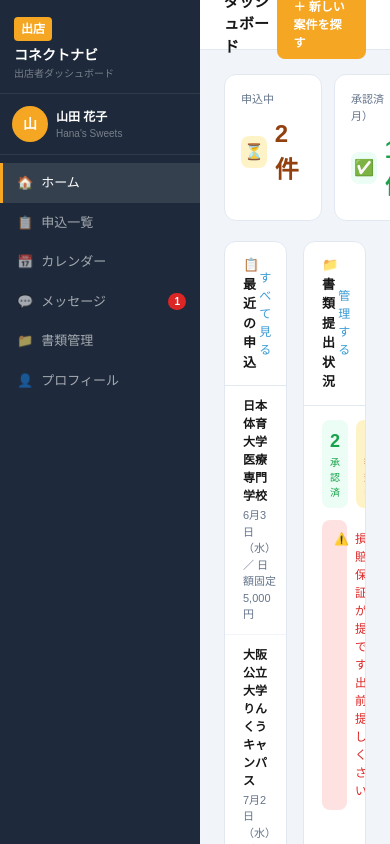
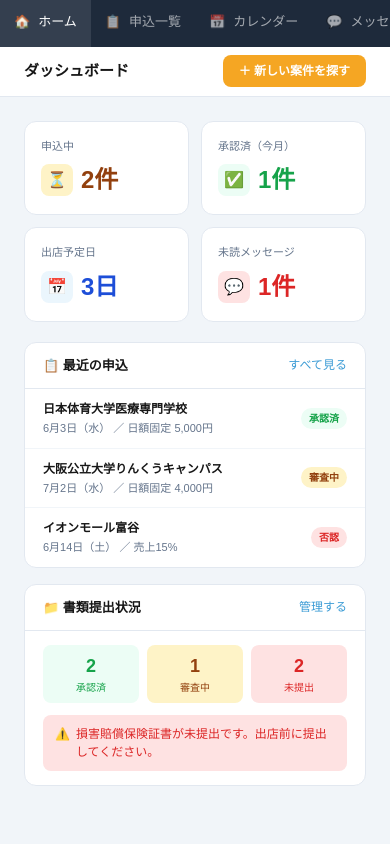
Before and after one commit to rinfuku0917/shutten-connect-navi, a Next.js app: page /dashboard/seller in a window 390 px wide. Shown: the top 844 px of the page. Built offline with nearby package versions, Linux system fonts and the light colour scheme.

Commit message:
make seller dashboard mobile responsive

```diff
--- a/app/dashboard/seller/page.tsx
+++ b/app/dashboard/seller/page.tsx
@@ -47,15 +47,15 @@ export default function SellerDashboard() {
   ]
 
   return (
-    <div style={{ minHeight: '100vh', background: '#F1F5F9', display: 'flex' }}>
+    <div className='admin-shell' style={{ minHeight: '100vh', background: '#F1F5F9', display: 'flex' }}>
       {/* サイドバー */}
-      <div style={{ width: '200px', background: '#1E2A3B', display: 'flex', flexDirection: 'column', flexShrink: 0 }}>
-        <div style={{ padding: '16px 14px 12px', borderBottom: '1px solid rgba(255,255,255,0.08)' }}>
+      <div className='admin-sidebar' style={{ width: '200px', background: '#1E2A3B', display: 'flex', flexDirection: 'column', flexShrink: 0 }}>
+        <div className='admin-sidebar-head' style={{ padding: '16px 14px 12px', borderBottom: '1px solid rgba(255,255,255,0.08)' }}>
           <div style={{ background: '#F5A623', color: '#fff', fontWeight: '900', fontSize: '12px', padding: '3px 7px', borderRadius: '4px', display: 'inline-block', marginBottom: '4px' }}>出店</div>
           <div style={{ fontSize: '14px', fontWeight: '700', color: '#fff' }}>コネクトナビ</div>
           <div style={{ fontSize: '10px', color: 'rgba(255,255,255,0.4)' }}>出店者ダッシュボード</div>
         </div>
-        <div style={{ padding: '12px', borderBottom: '1px solid rgba(255,255,255,0.08)' }}>
+        <div className='admin-sidebar-head' style={{ padding: '12px', borderBottom: '1px solid rgba(255,255,255,0.08)' }}>
           <div style={{ display: 'flex', alignItems: 'center', gap: '8px' }}>
             <div style={{ width: '36px', height: '36px', borderRadius: '50%', background: '#F5A623', display: 'flex', alignItems: 'center', justifyContent: 'center', fontSize: '14px', fontWeight: '900', color: '#fff', flexShrink: 0 }}>山</div>
             <div>
@@ -64,7 +64,7 @@ export default function SellerDashboard() {
             </div>
           </div>
         </div>
-        <nav style={{ padding: '8px 0', flex: 1 }}>
+        <nav className='admin-sidebar-nav' style={{ padding: '8px 0', flex: 1 }}>
           {navItems.map(item => (
             <div key={item.key} onClick={() => setTab(item.key as typeof tab)}
               style={{ display: 'flex', alignItems: 'center', gap: '8px', padding: '10px 14px', cursor: 'pointer', color: tab === item.key ? '#fff' : 'rgba(255,255,255,0.6)', background: tab === item.key ? 'rgba(255,255,255,0.1)' : 'transparent', borderLeft: tab === item.key ? '3px solid #F5A623' : '3px solid transparent', fontSize: '13px', position: 'relative' }}>
@@ -73,7 +73,7 @@ export default function SellerDashboard() {
             </div>
           ))}
         </nav>
-        <div style={{ padding: '12px 14px', borderTop: '1px solid rgba(255,255,255,0.08)' }}>
+        <div className='admin-sidebar-back' style={{ padding: '12px 14px', borderTop: '1px solid rgba(255,255,255,0.08)' }}>
           <Link href="/" style={{ color: 'rgba(255,255,255,0.4)', fontSize: '11px', textDecoration: 'none' }}>← サイトに戻る</Link>
         </div>
       </div>
@@ -97,7 +97,7 @@ export default function SellerDashboard() {
           {/* ホーム */}
           {tab === 'home' && (
             <>
-              <div style={{ display: 'grid', gridTemplateColumns: 'repeat(4,1fr)', gap: '12px', marginBottom: '20px' }}>
+              <div className='admin-stats' style={{ display: 'grid', gridTemplateColumns: 'repeat(4,1fr)', gap: '12px', marginBottom: '20px' }}>
                 {[
                   { label: '申込中', value: '2件', icon: '⏳', color: '#92400E', bg: '#FEF3C7' },
                   { label: '承認済（今月）', value: '1件', icon: '✅', color: '#16A34A', bg: '#ECFDF5' },
@@ -114,7 +114,7 @@ export default function SellerDashboard() {
                 ))}
               </div>
 
-              <div style={{ display: 'grid', gridTemplateColumns: '1fr 1fr', gap: '16px' }}>
+              <div className='admin-two-col' style={{ display: 'grid', gridTemplateColumns: '1fr 1fr', gap: '16px' }}>
                 <div style={{ background: '#fff', borderRadius: '12px', border: '1px solid #E2E8F0', overflow: 'hidden' }}>
                   <div style={{ padding: '13px 18px', borderBottom: '1px solid #E2E8F0', display: 'flex', justifyContent: 'space-between', alignItems: 'center' }}>
                     <div style={{ fontWeight: '700', fontSize: '13px' }}>📋 最近の申込</div>
@@ -230,7 +230,7 @@ export default function SellerDashboard() {
 
           {/* メッセージ */}
           {tab === 'messages' && (
-            <div style={{ display: 'grid', gridTemplateColumns: '280px 1fr', gap: '0', background: '#fff', borderRadius: '12px', border: '1px solid #E2E8F0', overflow: 'hidden', minHeight: '500px' }}>
+            <div className='admin-two-col' style={{ display: 'grid', gridTemplateColumns: '280px 1fr', gap: '0', background: '#fff', borderRadius: '12px', border: '1px solid #E2E8F0', overflow: 'hidden', minHeight: '500px' }}>
               <div style={{ borderRight: '1px solid #E2E8F0' }}>
                 <div style={{ padding: '12px 14px', borderBottom: '1px solid #E2E8F0', fontWeight: '700', fontSize: '13px', background: '#FFF8E1', color: '#B45309' }}>💬 メッセージ一覧</div>
                 {messages.map(m => (
@@ -298,7 +298,7 @@ export default function SellerDashboard() {
 
           {/* プロフィール */}
           {tab === 'profile' && (
-            <div style={{ display: 'grid', gridTemplateColumns: '1fr 1fr', gap: '16px' }}>
+            <div className='admin-two-col' style={{ display: 'grid', gridTemplateColumns: '1fr 1fr', gap: '16px' }}>
               <div style={{ background: '#fff', borderRadius: '12px', border: '1px solid #E2E8F0', padding: '20px' }}>
                 <div style={{ fontWeight: '700', fontSize: '14px', marginBottom: '16px' }}>👤 基本情報</div>
                 {[
```
